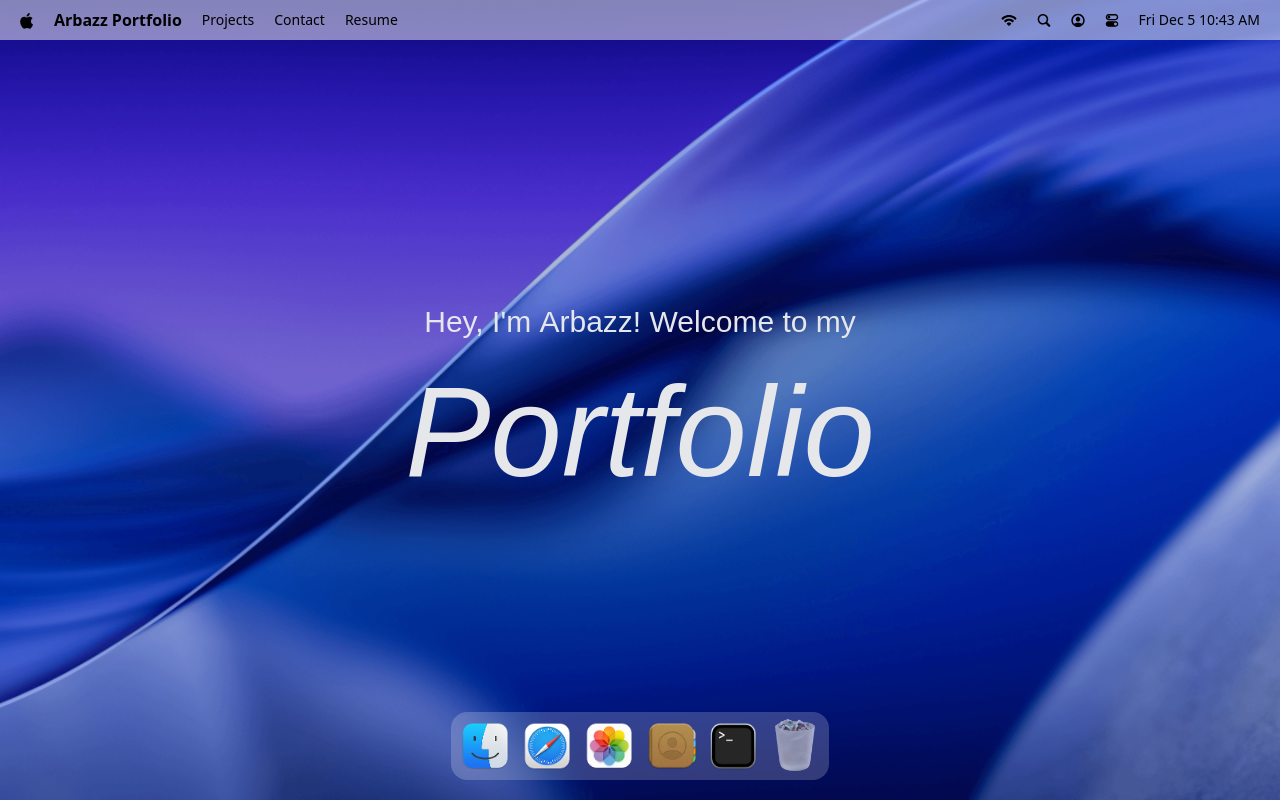
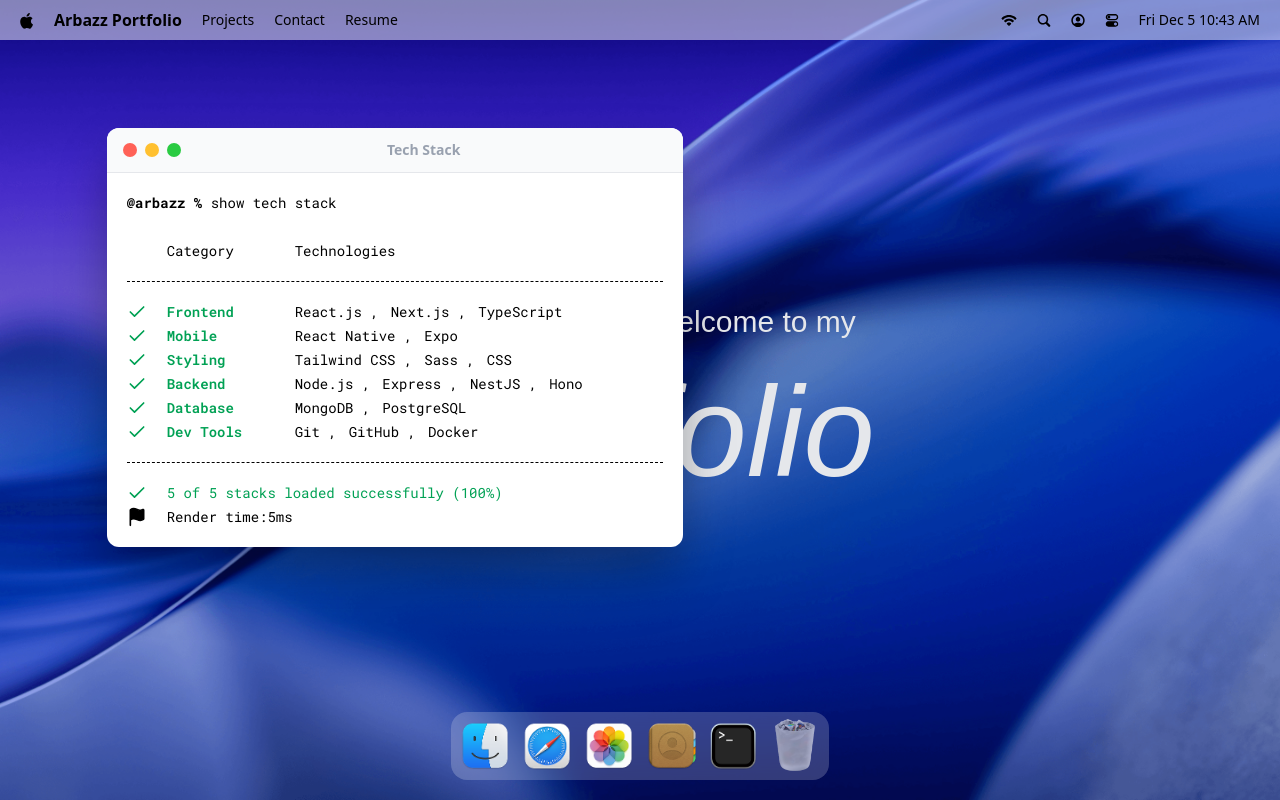
Before and after one commit to arbazz-siddique/interactive-macos-portfolio, a React (Vite) app: page / in a window 1280 px wide. Both pictures are taken after a click on the button 733 px from the left and 746 px from the top of the page. Built offline with nearby package versions, Linux system fonts and the light colour scheme; a web font is replaced by a local one.

Commit message:
Implement  a hoc for managing window state and add the first window - terminal

```diff
--- a/package.json
+++ b/package.json
@@ -14,11 +14,13 @@
     "@tailwindcss/vite": "^4.1.17",
     "dayjs": "^1.11.19",
     "gsap": "^3.13.0",
+    "immer": "^11.0.1",
     "lucide-react": "^0.554.0",
     "react": "^19.2.0",
     "react-dom": "^19.2.0",
     "react-tooltip": "^5.30.0",
-    "tailwindcss": "^4.1.17"
+    "tailwindcss": "^4.1.17",
+    "zustand": "^5.0.9"
   },
   "devDependencies": {
     "@eslint/js": "^9.39.1",
--- a/src/App.jsx
+++ b/src/App.jsx
@@ -1,6 +1,11 @@
 import React from 'react'
+import gsap from "gsap";
+import {Draggable} from "gsap/Draggable"
 
 import {Dock, Navbar, Welcome} from "#components";
+import {Terminal} from "#windows"
+
+gsap.registerPlugin(Draggable);
 
 const App = () => {
     return (
@@ -8,6 +13,7 @@
             <Navbar/>
             <Welcome/>
             <Dock/>
+            <Terminal/>
         </main>
     )
 }
--- a/src/components/Dock.jsx
+++ b/src/components/Dock.jsx
@@ -3,8 +3,10 @@
 import {Tooltip} from "react-tooltip";
 import {dockApps} from "#constants/index.js";
 import {useGSAP} from "@gsap/react";
+import useWindowStore from "#store/window.js";
 
 const Dock = () => {
+    const  {openWindow, closeWindow, windows} = useWindowStore()
     const dockRef = useRef(null)
 
     useGSAP(()=>{
@@ -49,7 +51,22 @@
 
     },[])
 
-    const toggleApp = (app)=>{}
+    const toggleApp = (app)=>{
+        if(!app.canOpen) return;
+
+        const  window = windows[app.id];
+        if(!window){
+            console.error(`window not found for app: ${app.id}`);
+            return;
+        }
+        if(window.isOpen){
+            closeWindow(app.id);
+        }else{
+            openWindow(app.id);
+        }
+
+
+    }
 
     return (
         <section id="dock">
--- /dev/null
+++ b/src/components/WindowControls.jsx
@@ -0,0 +1,12 @@
+import React from 'react'
+import useWindowStore from "#store/window.js";
+
+const WindowControls = ({target}) => {
+    const {closeWindow } = useWindowStore()
+    return <div id="window-controls">
+        <div className="close" onClick={()=>closeWindow(target)}/>
+        <div className="minimize" />
+        <div className="maximize" />
+    </div>
+}
+export default WindowControls
--- a/src/components/index.js
+++ b/src/components/index.js
@@ -1,6 +1,6 @@
 import  Navbar from "#components/Navbar.jsx"
 import Welcome from "#components/Welcome.jsx"
 import  Dock from "#components/Dock.jsx"
+import  WindowControls from "#components/WindowControls.jsx"
 
-
-export {Navbar, Welcome,  Dock}
+export {Navbar, Welcome,  Dock, WindowControls}
--- /dev/null
+++ b/src/hoc/WindowWrapper.jsx
@@ -0,0 +1,53 @@
+import React, {useLayoutEffect, useRef} from 'react'
+import {useGSAP} from "@gsap/react";
+import gsap from "gsap";
+import {Draggable} from "gsap/Draggable";
+import useWindowStore from "#store/window.js";
+
+const WindowWrapper = (Component, windowKey) => {
+    const Wrapped = (props)=>{
+        const {focusWindow, windows} = useWindowStore()
+        const {isOpen, zIndex} = windows[windowKey];
+        const  ref = useRef(null)
+
+        useGSAP(()=>{
+            const  el = ref.current;
+            if(!el || !isOpen) return;
+
+            el.style.display="block";
+
+            gsap.fromTo(el,
+                {scale:0.8, opacity:0, y:40},
+                {scale:1, opacity:1, y:0, duration:0.5, ease:"power3.out"})
+        },[isOpen])
+
+        // dragable the component
+        useGSAP(()=>{
+            const  el = ref.current;
+            if(!el ) return;
+            const [instance] = Draggable.create(el,{onPress:()=> focusWindow(windowKey)})
+
+            return ()=> instance.kill()
+        },[])
+
+        useLayoutEffect(()=>{
+            const el = ref.current;
+            if(!el) return;
+            el.style.display= isOpen ? "block" : "none";
+        },[isOpen])
+
+        return <section
+            id={windowKey}
+            ref={ref}
+            style={{zIndex}}
+            className="absolute"
+        >
+            <Component {...props} />
+        </section>
+    }
+
+    Wrapped.displayName = `WindowWrapper(${Component.displayName || Component.name || "Component"}) `
+
+    return Wrapped
+}
+export default WindowWrapper
--- /dev/null
+++ b/src/store/window.js
@@ -0,0 +1,36 @@
+import {create} from "zustand"
+import {immer} from "zustand/middleware/immer";
+import {INITIAL_Z_INDEX, WINDOW_CONFIG} from "#constants/index.js";
+
+const  useWindowStore = create(immer((set)=>({
+    windows:WINDOW_CONFIG,
+    nextZIndex: INITIAL_Z_INDEX + 1,
+
+    openWindow: (windowKey, data = null)=> set((state)=>{
+        const win = state.windows[windowKey];
+        if(!win) return;
+        win.isOpen = true;
+        win.zIndex = state.nextZIndex;
+        win.data = data ?? win.data;
+        state.nextZIndex++;
+    }),
+
+    closeWindow: (windowKey)=> set((state)=>{
+        const win = state.windows[windowKey];
+        if(!win) return;
+        win.isOpen = false;
+        win.zIndex = INITIAL_Z_INDEX;
+        win.data = null;
+        }),
+
+    focusWindow: (windowKey)=> set((state)=>{
+        const win = state.windows[windowKey];
+        win.zIndex = state.nextZIndex++;
+
+        })
+
+
+})),
+    );
+
+export  default useWindowStore;
--- /dev/null
+++ b/src/windows/Terminal.jsx
@@ -0,0 +1,53 @@
+import React from 'react'
+import WindowWrapper from "#hoc/WindowWrapper.jsx";
+import {techStack} from "#constants/index.js";
+import {Check, Flag} from "lucide-react";
+import WindowControls from "#components/WindowControls.jsx";
+
+const Terminal = () => {
+    return <>
+        <div id="window-header">
+            <WindowControls target="terminal" />
+            <h2>Tech Stack</h2>
+        </div>
+        <div className="techstack">
+            <p>
+                <span className="font-bold">@arbazz % </span>
+                show tech stack
+            </p>
+            <div className="label">
+                <p className="w-32">Category</p>
+                <p>Technologies</p>
+            </div>
+            <ul className="content">
+                {techStack.map(({category,items})=>(
+                        <li key={category} className="flex items-center">
+                            <Check className="check" size={20}/>
+                            <h3>{category}</h3>
+                            <ul>
+                                {items.map((item,i)=>(
+                                    <li key={i}>
+                                        {item} {i < items.length - 1 ? "," : ""}
+                                    </li>
+                                ))}
+                            </ul>
+                        </li>
+                    ))
+                }
+            </ul>
+            <div className="footnote">
+                <p>
+                    <Check size={20}/> 5 of 5 stacks loaded successfully (100%)
+                </p>
+                <p className="text-black">
+                    <Flag size={20} fill="black" />
+                    Render time:5ms
+                </p>
+            </div>
+        </div>
+    </>
+}
+
+const TerminalWindow = WindowWrapper(Terminal, "terminal");
+
+export default TerminalWindow;
--- /dev/null
+++ b/src/windows/index.js
@@ -0,0 +1,3 @@
+import  Terminal from '#windows/Terminal.jsx'
+
+export  {Terminal}
```
Also changed, not shown: 1 other file (tests, documents, lock files or other folders).
